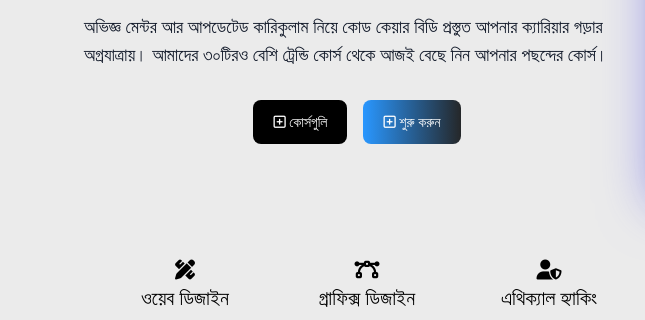
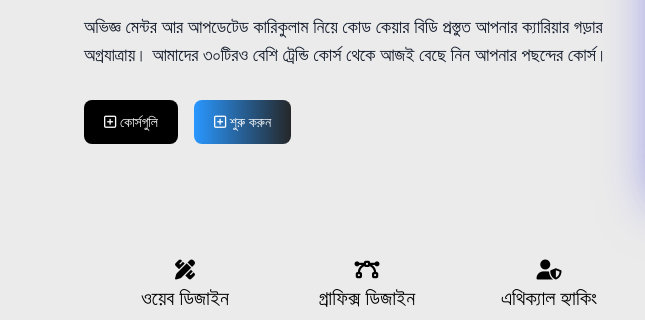
Before and after one commit to dev-azizul/ccbd, a plain HTML site: page index.html in a window 1280 px wide. Shown: the part 260-580 px from the top of the page, 0-645 px from the left. Drawn offline with nearby package versions, Linux system fonts and the light colour scheme.

Commit message:
I have some changes

```diff
--- a/index.html
+++ b/index.html
@@ -37,7 +37,7 @@
               </p>
             </div>
 
-            <div class="flex gap-4">
+            <div class="flex justify-start w-full gap-4">
               <button
                 class="px-5 py-3 bg-black text-white text-sm rounded-lg font-medium hover:cursor-pointer"
               >
```
